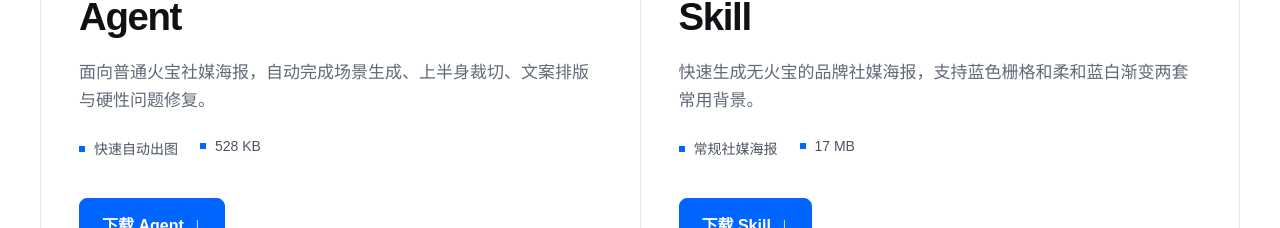
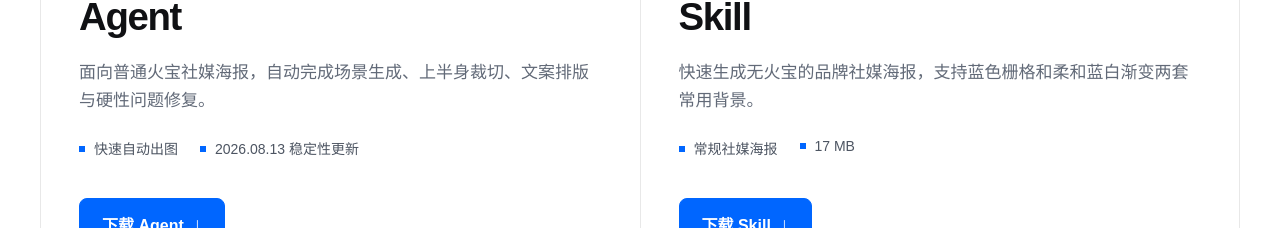
Before and after one commit to nikoyam303-alt/HTX-skill, a plain HTML site: page index.html in a window 1280 px wide. Shown: the part 1140-1368 px from the top of the page. Drawn offline with Linux system fonts and the light colour scheme; a web font is replaced by a local one.

Commit message:
Update Huobao stability release

```diff
--- a/index.html
+++ b/index.html
@@ -363,7 +363,7 @@
           <p>面向普通火宝社媒海报，自动完成场景生成、上半身裁切、文案排版与硬性问题修复。</p>
           <div class="tool-meta">
             <span>快速自动出图</span>
-            <span>528 KB</span>
+            <span>2026.08.13 稳定性更新</span>
           </div>
           <div class="card-actions">
             <a class="button primary" href="./downloads/htx-huobao-fast.skill" download>下载 Agent <span class="arrow" aria-hidden="true">↓</span></a>
```
Also changed, not shown: 1 other file.
